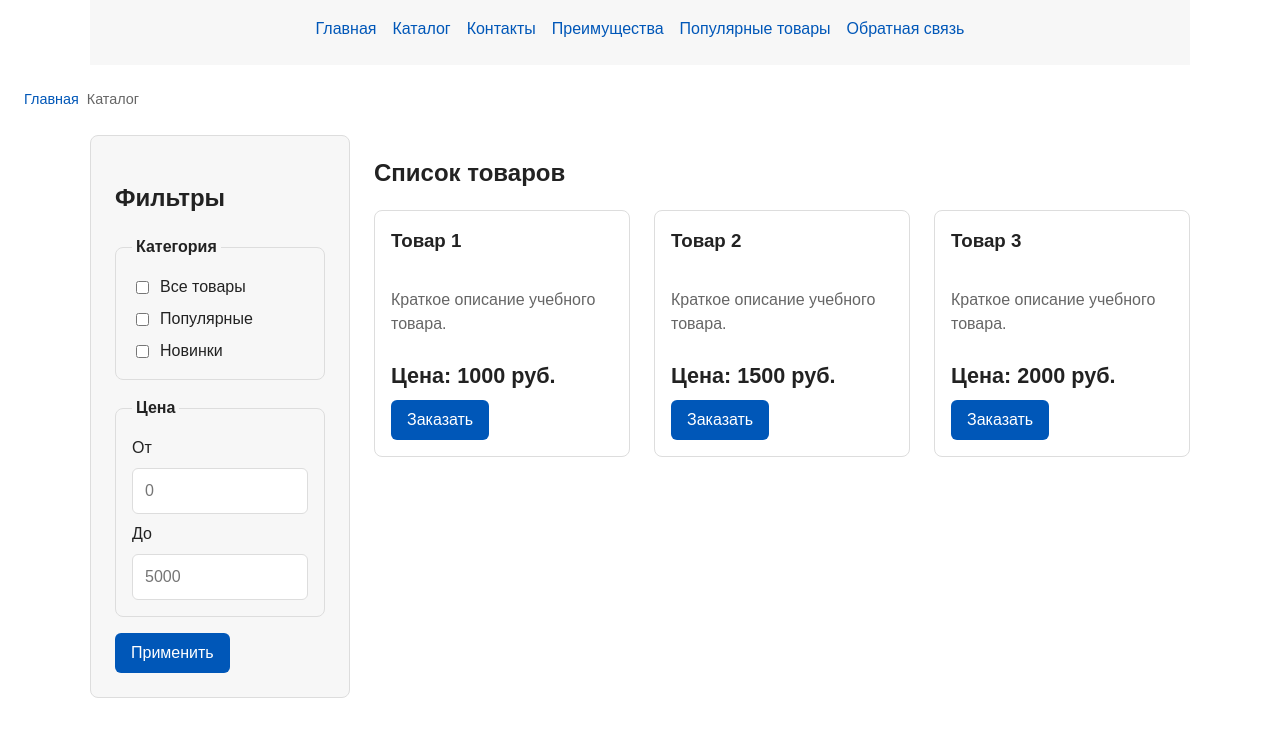
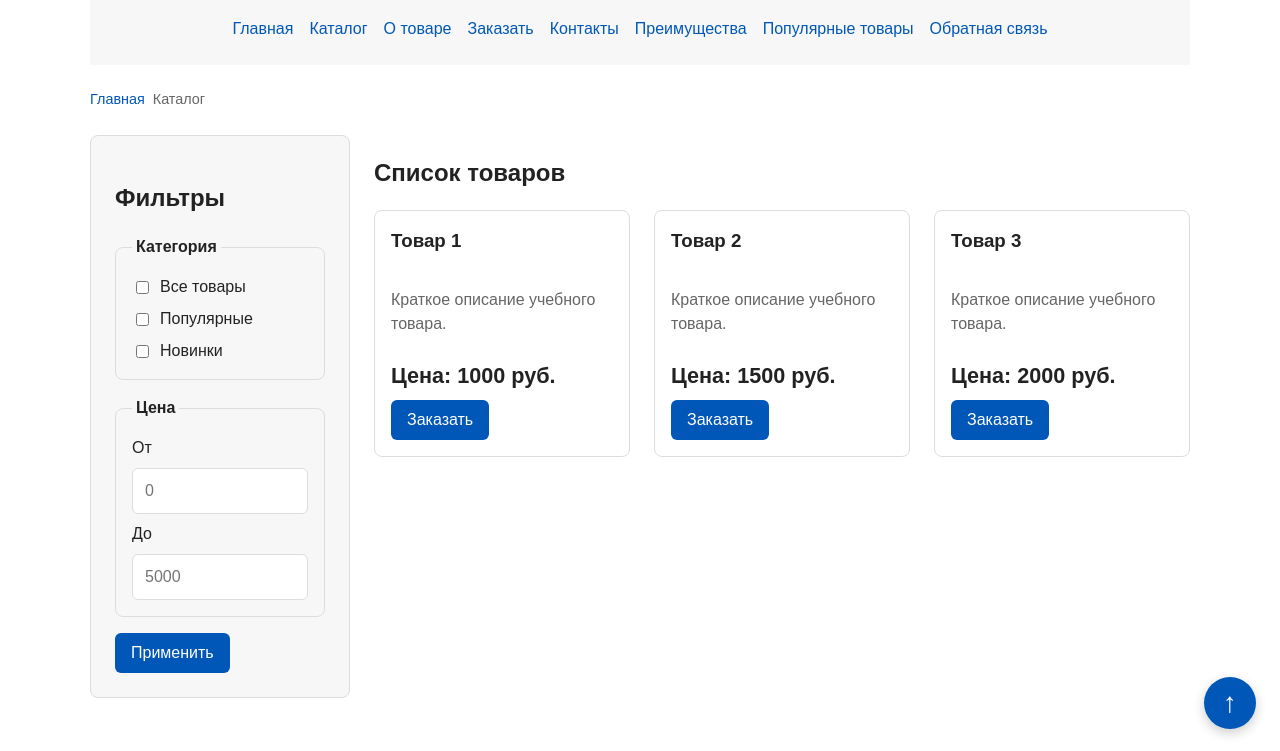
Before and after one commit to Korzhik36/kr1-html-css-shop, a plain HTML site: page catalog.html in a window 1280 px wide. Shown: the part 47-798 px from the top of the page. Drawn offline with Linux system fonts and the light colour scheme; a script that the page names is missing.

Commit message:
feat: unify navigation and add back-to-top button

```diff
--- a/catalog.html
+++ b/catalog.html
@@ -9,28 +9,30 @@
   <script src="js/main.js" defer></script>
   <script src="js/catalog.js" defer></script>
 </head>
-<body>
+<body id="top">
   <header class="site-header">
     <div class="site-header__inner">
       <a class="site-header__logo" href="index.html">ShopProject</a>
 
-      <nav class="site-nav" aria-label="Основная навигация">
-        <ul class="site-nav__list">
-          <li class="site-nav__item"><a class="site-nav__link" href="index.html">Главная</a></li>
-          <li class="site-nav__item"><a class="site-nav__link" href="catalog.html">Каталог</a></li>
-          <li class="site-nav__item"><a class="site-nav__link" href="contacts.html">Контакты</a></li>
-          <li class="site-nav__item"><a class="site-nav__link" href="index.html#advantages">Преимущества</a></li>
-          <li class="site-nav__item"><a class="site-nav__link" href="index.html#popular">Популярные товары</a></li>
-          <li class="site-nav__item"><a class="site-nav__link" href="index.html#contacts">Обратная связь</a></li>
-        </ul>
-      </nav>
+        <nav class="site-nav" aria-label="Основная навигация">
+    <ul class="site-nav__list">
+      <li><a href="index.html">Главная</a></li>
+      <li><a href="catalog.html">Каталог</a></li>
+      <li><a href="product.html">О товаре</a></li>
+      <li><a href="order.html">Заказать</a></li>
+      <li><a href="contacts.html" aria-current="page">Контакты</a></li>
+      <li><a href="index.html#advantages">Преимущества</a></li>
+      <li><a href="index.html#popular">Популярные товары</a></li>
+      <li><a href="index.html#contacts">Обратная связь</a></li>
+    </ul>
+  </nav>
     </div>
   </header>
 
   <main>
     <nav class="breadcrumbs" aria-label="Хлебные крошки">
-      <a class="breadcrumbs__link" href="index.html">Главная</a>
-      <span class="breadcrumbs__current">Каталог</span>
+      <a href="index.html">Главная</a>
+      <span>Каталог</span>
     </nav>
 
     <section class="catalog-layout">
@@ -105,7 +107,15 @@
       </section>
     </section>
   </main>
+</main>
 
+<a class="back-to-top" href="#top" aria-label="Вернуться наверх">
+  ↑
+</a>
+
+<footer class="site-footer">
+  ...
+</footer>
   <footer>
     <p>&copy; 2026 Учебный проект. Все права защищены.</p>
     <p>Дисциплина: Фронтенд и бэкенд разработка</p>
--- a/css/style.css
+++ b/css/style.css
@@ -558,9 +558,14 @@ button:disabled {
   display: flex;
   flex-wrap: wrap;
   gap: var(--space-sm);
-  margin-bottom: var(--space-lg);
+
+  max-width: var(--container-width);
+  margin: 0 auto var(--space-lg);
+  padding: 0;
+
   color: var(--color-muted);
   font-size: 0.9rem;
+  box-sizing: border-box;
 }
 
 .breadcrumbs a {
```
Also changed, not shown: contacts.html (+7 -2 lines), index.html (+7 -3 lines), order.html (+8 -3 lines), product.html (+9 -4 lines).
